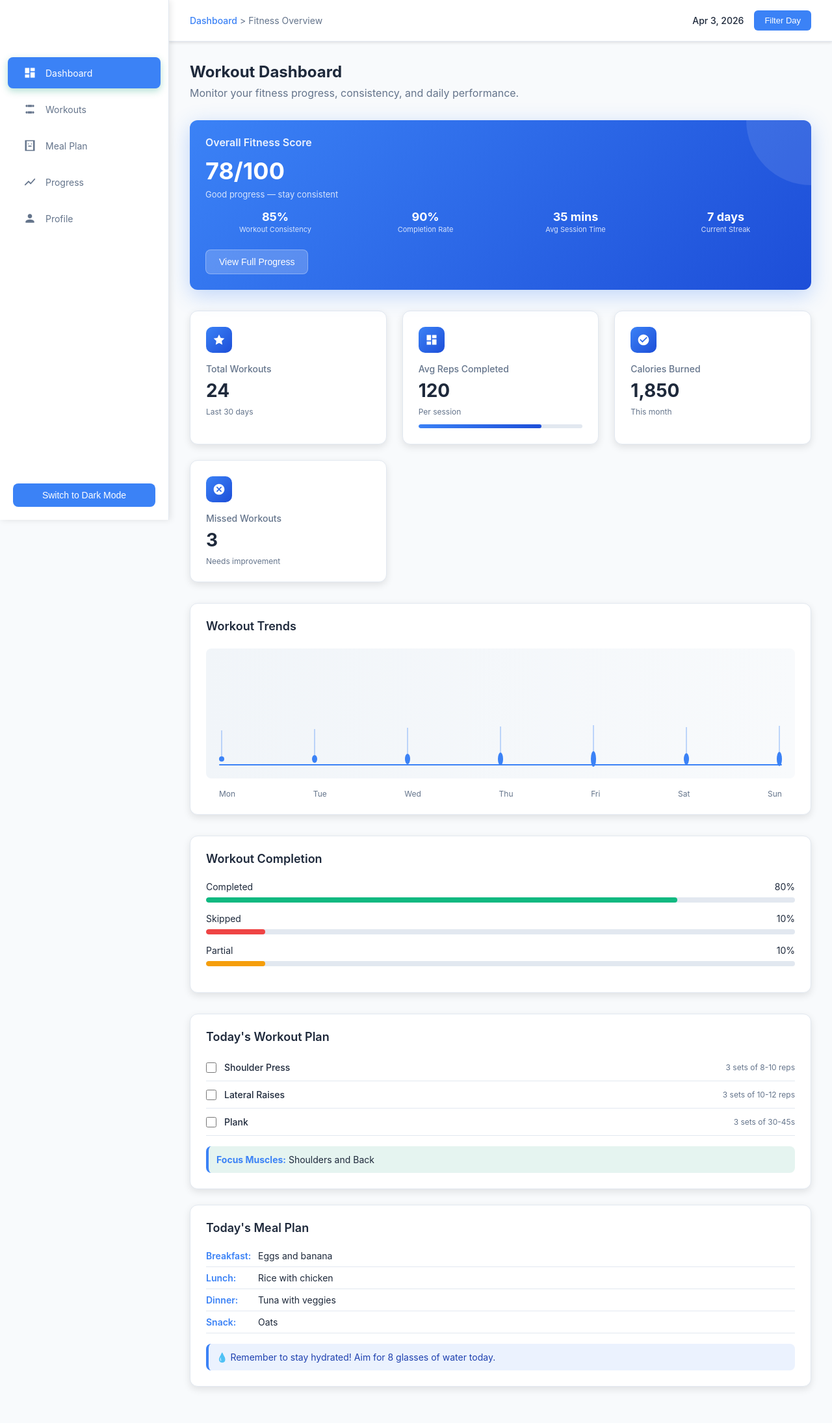
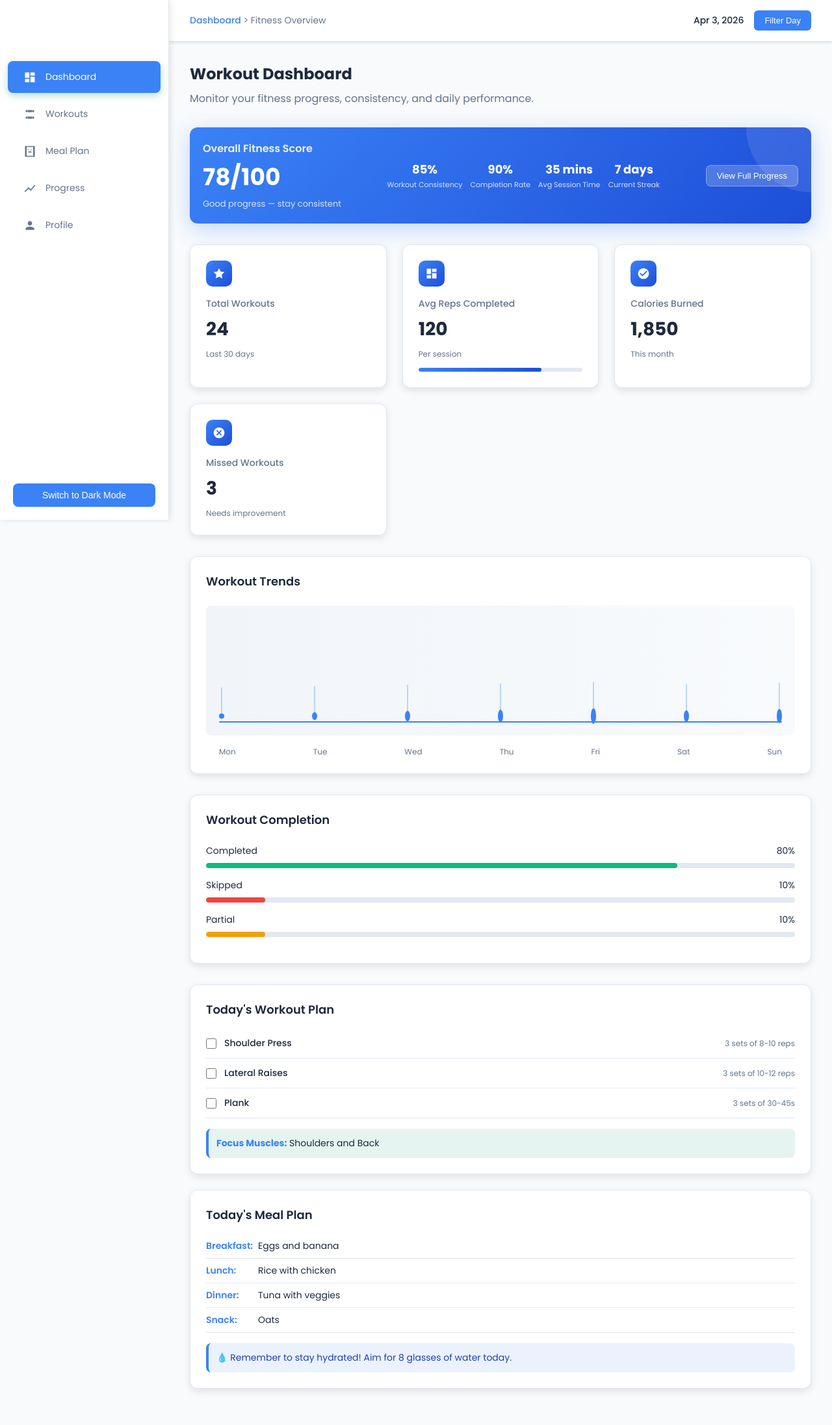
Before and after one commit to kingjrm/workout_plan, a PHP site: page / in a window 1280 px wide. Shown: the whole page at 65% size. Before the commit the page ends 2142 px from the top, so only its background shows below. Run offline with PHP 8.4, Linux system fonts and the light colour scheme.

Commit message:
cleaned the dashboard

```diff
--- a/css/styles.css
+++ b/css/styles.css
@@ -34,7 +34,7 @@
 }
 
 body {
-    font-family: 'Inter', -apple-system, BlinkMacSystemFont, 'Segoe UI', Roboto, sans-serif;
+    font-family: 'Poppins', sans-serif;
     font-size: 14px;
     background-color: var(--bg-color);
     color: var(--text-color);
@@ -204,7 +204,7 @@ body {
     background: var(--gradient);
     color: white;
     border-radius: 12px;
-    padding: 24px;
+    padding: 20px;
     margin-bottom: 32px;
     box-shadow: 0 8px 32px rgba(59, 130, 246, 0.3);
     position: relative;
@@ -226,39 +226,51 @@ body {
 .highlight-content {
     position: relative;
     z-index: 1;
+    display: flex;
+    align-items: center;
+    justify-content: space-between;
+    flex-wrap: wrap;
+    gap: 20px;
+}
+
+.fitness-score-section {
+    display: flex;
+    flex-direction: column;
+    align-items: flex-start;
+    gap: 4px;
 }
 
 .highlight-title {
     font-size: 16px;
     font-weight: 600;
-    margin-bottom: 12px;
+    margin-bottom: 0;
     opacity: 0.9;
 }
 
 .fitness-score {
     font-size: 36px;
     font-weight: 700;
-    margin-bottom: 6px;
+    margin-bottom: 0;
 }
 
 .score-note {
     font-size: 13px;
     opacity: 0.8;
-    margin-bottom: 16px;
+    margin-bottom: 0;
 }
 
 .metrics-grid {
     display: flex;
-    justify-content: space-between;
     align-items: center;
-    gap: 16px;
+    gap: 12px;
     flex-wrap: nowrap;
+    margin-left: auto;
 }
 
 .metric-item {
     text-align: center;
-    flex: 1;
-    min-width: 100px;
+    flex: none;
+    min-width: 80px;
 }
 
 .metric-value {
@@ -277,12 +289,13 @@ body {
     background: rgba(255,255,255,0.2);
     color: white;
     border: 1px solid rgba(255,255,255,0.3);
-    padding: 10px 20px;
+    padding: 8px 16px;
     border-radius: 8px;
-    font-size: 14px;
+    font-size: 13px;
     cursor: pointer;
     transition: all 0.3s;
-    margin-top: 24px;
+    margin-left: auto;
+    white-space: nowrap;
 }
 
 .view-progress-btn:hover {
--- a/index.php
+++ b/index.php
@@ -95,6 +95,9 @@ $missed_workouts = 3;
     <meta charset="UTF-8">
     <meta name="viewport" content="width=device-width, initial-scale=1.0">
     <title>JeromeWorkoutPlan - Dashboard</title>
+    <link rel="preconnect" href="https://fonts.googleapis.com">
+    <link rel="preconnect" href="https://fonts.gstatic.com" crossorigin>
+    <link href="https://fonts.googleapis.com/css2?family=Poppins:wght@300;400;500;600;700&display=swap" rel="stylesheet">
     <link rel="stylesheet" href="css/styles.css">
 </head>
 <body class="<?php echo $_SESSION['theme']; ?>">
@@ -122,9 +125,11 @@ $missed_workouts = 3;
             <!-- Main Highlight Card -->
             <div class="main-highlight-card">
                 <div class="highlight-content">
-                    <div class="highlight-title">Overall Fitness Score</div>
-                    <div class="fitness-score"><?php echo $fitness_score; ?>/100</div>
-                    <div class="score-note">Good progress — stay consistent</div>
+                    <div class="fitness-score-section">
+                        <div class="highlight-title">Overall Fitness Score</div>
+                        <div class="fitness-score"><?php echo $fitness_score; ?>/100</div>
+                        <div class="score-note">Good progress — stay consistent</div>
+                    </div>
 
                     <div class="metrics-grid">
                         <div class="metric-item">
```
